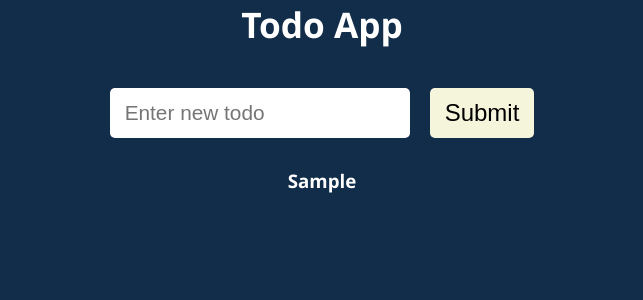
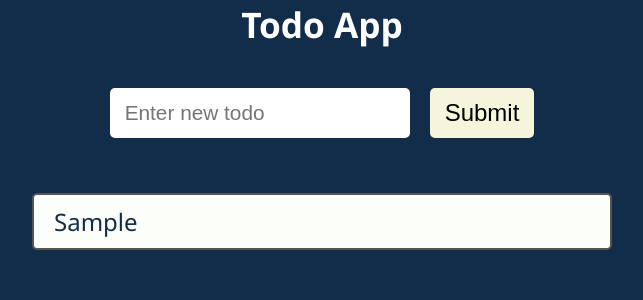
Before and after one commit to VolodymyrMamaevsky/ToDo, a React (Create React App) app: page / in a window 1280 px wide. Both pictures are taken after typing "Sample" into the empty fields and a click on the button "Submit". Shown: the top 300 px of the page, without its empty margins (318-961 px from the left). Built offline with nearby package versions, Linux system fonts and the light colour scheme.

Commit message:
feat: add css for Todo & TodoList

```diff
--- a/src/components/Todos/Todo.js
+++ b/src/components/Todos/Todo.js
@@ -1,5 +1,11 @@
+import styles from './Todo.module.css';
+
 function Todo({ todo }) {
-	return <h3>{todo}</h3>;
+	return (
+		<div className={styles.todo}>
+			<div className={styles.todoText}>{todo}</div>
+		</div>
+	);
 }
 
 export default Todo;
--- a/src/components/Todos/Todo.module.css
+++ b/src/components/Todos/Todo.module.css
@@ -0,0 +1,17 @@
+.todo {
+	display: flex;
+	align-items: center;
+	padding: 10px 20px;
+	margin: 15px 0;
+	font-size: 1.5rem;
+	border-radius: 5px;
+	border: 2px solid #555;
+	color: #112d49;
+	background-color: #fbfef9;
+	user-select: none;
+}
+
+.todoText {
+	width: 100%;
+	text-align: left;
+}
--- a/src/components/Todos/TodoList.js
+++ b/src/components/Todos/TodoList.js
@@ -1,7 +1,14 @@
 import Todo from './Todo';
+import styles from './TodoList.module.css';
 
 function TodoList({ todos }) {
-	return todos.map((todo, index) => <Todo key={index} todo={todo} />);
+	return (
+		<div className={styles.todoListContainer}>
+			{todos.map((todo, index) => (
+				<Todo key={index} todo={todo} />
+			))}
+		</div>
+	);
 }
 
 export default TodoList;
--- a/src/components/Todos/TodoList.module.css
+++ b/src/components/Todos/TodoList.module.css
@@ -0,0 +1,3 @@
+.todoListContainer {
+	padding: 10px;
+}
```
